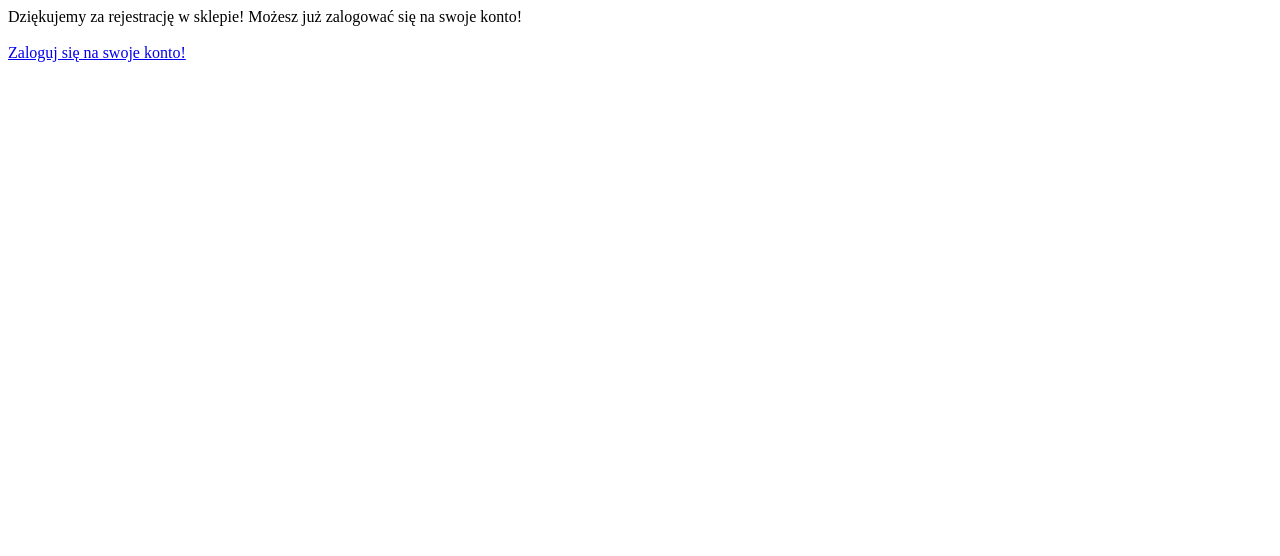
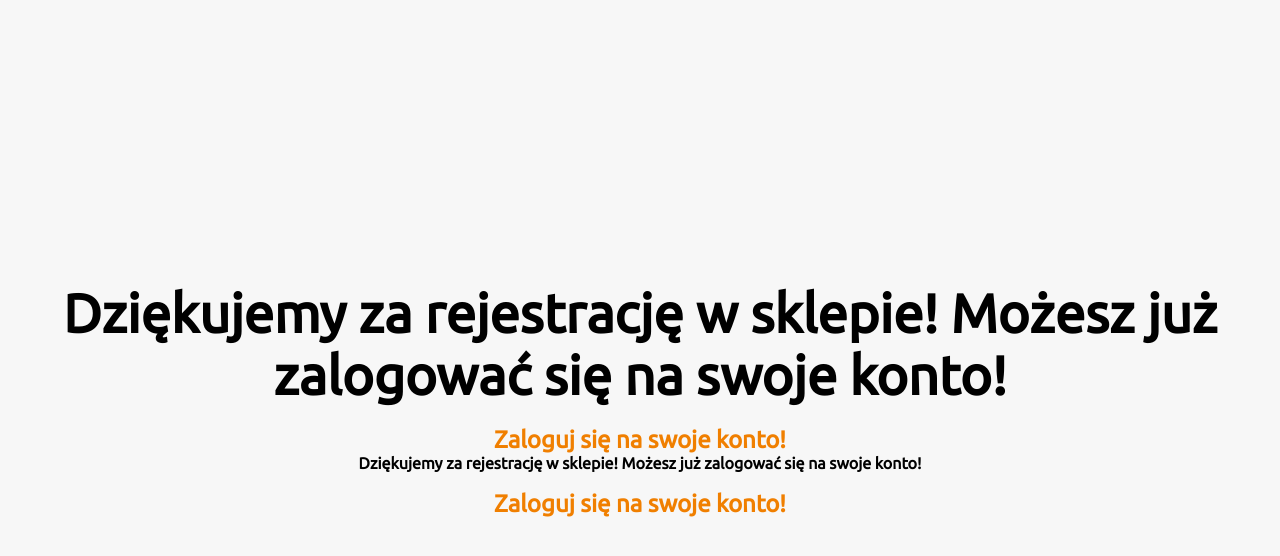
Before and after one commit to klvska/foodEx, a PHP site: page /logowanie/welcome.php in a window 1280 px wide. Shown: the top 556 px of the page. Run offline with PHP 8.4, Linux system fonts and the light colour scheme; the visitor is signed in with stand-in values (Sample User, id 1).

Commit message:
Update welcome.php

```diff
--- a/logowanie/welcome.php
+++ b/logowanie/welcome.php
@@ -26,7 +26,54 @@ if (isset($_SESSION['e_haslo'])) unset($_SESSION['e_haslo']);
 <html lang="pl">
 <head>
     <meta charset="utf-8" />
+    <meta http-equiv="X-UA-Compatible" content="IE=edge,chrome=1" /><!DOCTYPE HTML>
+<html lang="pl">
+<head>
+    <meta charset="utf-8" />
     <meta http-equiv="X-UA-Compatible" content="IE=edge,chrome=1" />
+    <title>Jedzenie</title>
+    <style>
+        @import url('https://fonts.googleapis.com/css2?family=Ubuntu&display=swap');
+
+        body {
+            background-color: #F7F7F7;
+            display: flex;
+            flex-direction: column;
+            align-items: center;
+            justify-content: center;
+            height: 100vh;
+            margin: 0;
+            padding: 0;
+            font-family: 'Ubuntu', sans-serif;
+            font-weight: 700;
+            text-align: center;
+        }
+
+        h1 {
+            font-size: 54px;
+            margin-bottom: 20px;
+        }
+
+        a {
+            color: #F07F00;
+            font-size: 24px;
+            text-decoration: none;
+            transition: color 0.3s;
+        }
+
+        a:hover {
+            color: #F07F00;
+        }
+    </style>
+</head>
+
+<body>
+    <h1>Dziękujemy za rejestrację w sklepie! Możesz już zalogować się na swoje konto!</h1>
+
+    <a href="login.php">Zaloguj się na swoje konto!</a>
+</body>
+</html>
+
     <title>Jedzenie</title>
 </head>
 
```
